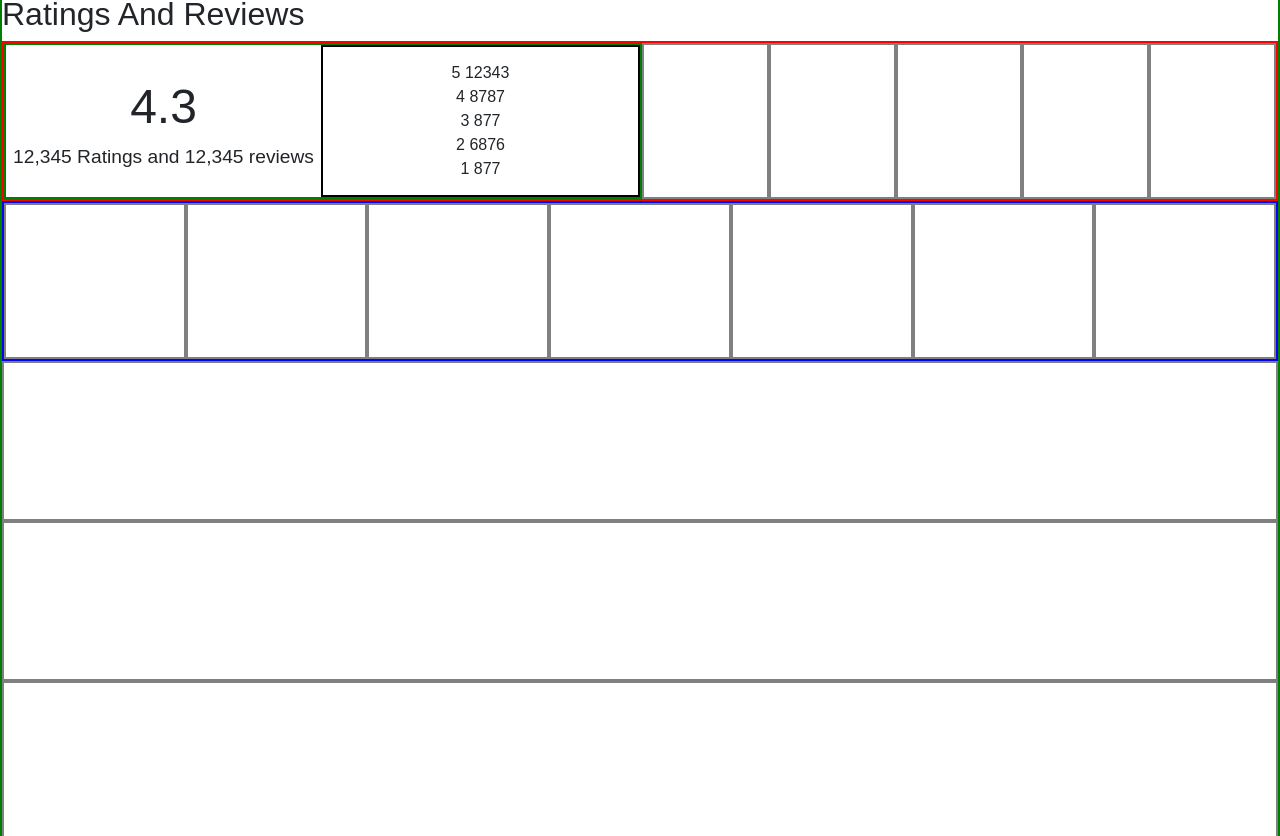
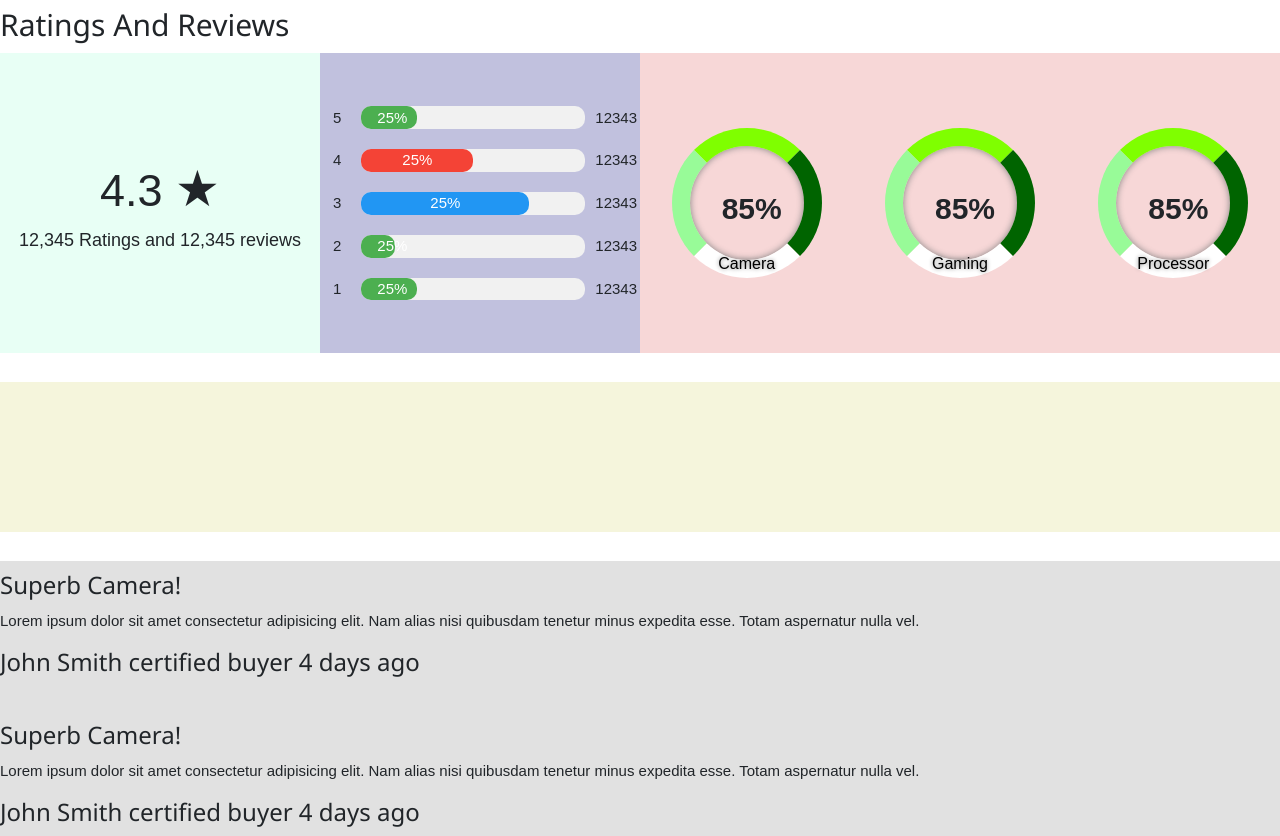
Before and after one commit to sahil28032005/e-commerse-frontend, a React (Create React App) app: page /product-details/1 in a window 1280 px wide. Shown: the part 1384-2220 px from the top of the page. Built offline with nearby package versions, Linux system fonts and the light colour scheme; no server answers.

Commit message:
ui template done for reviews and listing analytics

```diff
--- a/package.json
+++ b/package.json
@@ -3,11 +3,6 @@
   "version": "0.1.0",
   "private": true,
   "dependencies": {
-    "@fortawesome/fontawesome-svg-core": "^6.6.0",
-    "@fortawesome/free-brands-svg-icons": "^6.6.0",
-    "@fortawesome/free-regular-svg-icons": "^6.6.0",
-    "@fortawesome/free-solid-svg-icons": "^6.6.0",
-    "@fortawesome/react-fontawesome": "^0.2.2",
     "@react-oauth/google": "^0.12.1",
     "@testing-library/jest-dom": "^5.17.0",
     "@testing-library/react": "^13.4.0",
--- a/public/index.html
+++ b/public/index.html
@@ -8,7 +8,7 @@
   <meta name="theme-color" content="#000000" />
   <link href="https://cdn.jsdelivr.net/npm/bootstrap@5.3.3/dist/css/bootstrap.min.css" rel="stylesheet"
     integrity="sha384-QWTKZyjpPEjISv5WaRU9OFeRpok6YctnYmDr5pNlyT2bRjXh0JMhjY6hW+ALEwIH" crossorigin="anonymous">
-
+  <link rel="stylesheet" href="https://www.w3schools.com/w3css/4/w3.css">
   <meta name="description" content="Web site created using create-react-app" />
   <link rel="apple-touch-icon" href="%PUBLIC_URL%/logo192.png" />
   <!--
--- a/src/components/ProductDetails.js
+++ b/src/components/ProductDetails.js
@@ -3,7 +3,7 @@ import { useParams, useNavigate } from 'react-router-dom';
 import axios from 'axios';
 import styles from './styles/productDetails.module.css';
 import Footer from './Footer';
-import { FontAwesomeIcon } from '@fortawesome/react-fontawesome'
+
 
 
 // import productSchema from '../../../models/productSchema';
@@ -256,26 +256,66 @@ const ProductDetails = () => {
                 <div className={styles.raingsCount}>
                     <div className={styles.ratingListCont}>
                         <div className={styles.totalAvg}>
-                            <div style={{fontSize:'3rem'}}>4.3 <i className="fa-solid fa-star" style={{color: '#FFD43B'}}></i></div>
-                            <span style={{fontSize:'1.2rem'}}>12,345 Ratings and 12,345 reviews</span>
+                            <div style={{ fontSize: '3rem' }}>4.3 <span style={{ fontSize: '50px' }}>&#9733;</span></div>
+                            <span style={{ fontSize: '1.2rem' }}>12,345 Ratings and 12,345 reviews</span>
                         </div >
                         <div className={styles.listedRating}>
-                            <li style={{ listStyle: 'none' }}>5 12343</li>
-                            <li style={{ listStyle: 'none' }}>4 8787</li>
-                            <li style={{ listStyle: 'none' }}>3 877</li>
-                            <li style={{ listStyle: 'none' }}>2 6876</li>
-                            <li style={{ listStyle: 'none' }}>1 877</li>
+                            <li style={{ listStyle: 'none' }} className={styles.progressCont}>
+                                <div style={{ margin: '10px' }}>5</div>
+                                <div className="w3-light-grey" style={{ width: '70%', margin: '10px', borderRadius: '10px' }}>
+                                    <div className="w3-container w3-green w3-center" style={{ width: '25%', borderRadius: '10px' }}>25%</div>
+                                </div> 12343
+                            </li>
+                            <li style={{ listStyle: 'none' }} className={styles.progressCont}>
+                                <div style={{ margin: '10px' }}>4</div>
+                                <div className="w3-light-grey" style={{ width: '70%', margin: '10px', borderRadius: '10px' }}>
+                                    <div className="w3-container w3-red w3-center" style={{ width: '50%', borderRadius: '10px' }}>25%</div>
+                                </div> 12343
+                            </li>
+                            <li style={{ listStyle: 'none' }} className={styles.progressCont}>
+                                <div style={{ margin: '10px' }}>3</div>
+                                <div className="w3-light-grey" style={{ width: '70%', margin: '10px', borderRadius: '10px' }}>
+                                    <div className="w3-container w3-blue w3-center" style={{ width: '75%', borderRadius: '10px' }}>25%</div>
+                                </div> 12343
+                            </li>
+                            <li style={{ listStyle: 'none' }} className={styles.progressCont}>
+                                <div style={{ margin: '10px' }}>2</div>
+                                <div className="w3-light-grey" style={{ width: '70%', margin: '10px', borderRadius: '10px' }}>
+                                    <div className="w3-container w3-green w3-center" style={{ width: '15%', borderRadius: '10px' }}>25%</div>
+                                </div> 12343
+                            </li>
+                            <li style={{ listStyle: 'none' }} className={styles.progressCont}>
+                                <div style={{ margin: '10px' }}>1</div>
+                                <div className="w3-light-grey" style={{ width: '70%', margin: '10px', borderRadius: '10px' }}>
+                                    <div className="w3-container w3-green w3-center" style={{ width: '25%', borderRadius: '10px' }}>25%</div>
+                                </div> 12343
+                            </li>
                         </div>
                     </div>
                     <div className={styles.featureAnalytics}>
-                        <div className={styles.commonAnalytics}></div>
-                        <div className={styles.commonAnalytics}></div>
-                        <div className={styles.commonAnalytics}></div>
-                        <div className={styles.commonAnalytics}> </div>
-                        <div className={styles.commonAnalytics}></div>
+                        <div className={styles.commonAnalytics} style={{ display: 'flex', alignItems: 'center', justifyContent: 'center' }}>
+                            <div className={styles.progress1}>
+                                <div class={styles.uivalues}>85%</div>
+                                <div class={styles.uilabels}>Camera</div>
                             </div>
                         </div>
-                <div className={`${styles.customerImages} ${styles.featureAnalytics}`}>
+                        <div className={styles.commonAnalytics} style={{ display: 'flex', alignItems: 'center', justifyContent: 'center' }}>
+                            <div className={styles.progress1}>
+                                <div class={styles.uivalues}>85%</div>
+                                <div class={styles.uilabels}>Gaming</div>
+                            </div>
+                        </div>
+                        <div className={styles.commonAnalytics} style={{ display: 'flex', alignItems: 'center', justifyContent: 'center' }}>
+                            <div className={styles.progress1}>
+                                <div class={styles.uivalues}>85%</div>
+                                <div class={styles.uilabels}>Processor</div>
+                            </div>
+                        </div>
+                    </div>
+                </div>
+
+                <div className="secondRev">
+                    <div className={`${styles.customerImages} ${styles.userSidePhotos}`}>
 
                         <div className={styles.commonAnalytics}></div>
                         <div className={styles.commonAnalytics}></div>
@@ -286,12 +326,26 @@ const ProductDetails = () => {
                         <div className={styles.commonAnalytics}></div>
                     </div>
                     <div className={styles.actualReviewListing}>
-                    <div className={styles.reviewListElement}></div>
-                    <div className={styles.reviewListElement}></div>
-                    <div className={styles.reviewListElement}></div>
-                    <div className={styles.reviewListElement}></div>
+                        <div className={styles.reviewListElement}>
+                            <h3>Superb Camera!</h3>
+                            <p>Lorem ipsum dolor sit amet consectetur adipisicing elit. Nam alias nisi quibusdam tenetur minus expedita esse. Totam aspernatur nulla vel.</p>
+                            <h3>John Smith certified buyer 4 days ago</h3>
+                        </div>
+                        <div className={styles.reviewListElement}>
+                            <h3>Superb Camera!</h3>
+                            <p>Lorem ipsum dolor sit amet consectetur adipisicing elit. Nam alias nisi quibusdam tenetur minus expedita esse. Totam aspernatur nulla vel.</p>
+                            <h3>John Smith certified buyer 4 days ago</h3>
+                        </div>
+                        <div className={styles.reviewListElement}>
+                            <h3>Superb Camera!</h3>
+                            <p>Lorem ipsum dolor sit amet consectetur adipisicing elit. Nam alias nisi quibusdam tenetur minus expedita esse. Totam aspernatur nulla vel.</p>
+                            <h3>John Smith certified buyer 4 days ago</h3>
+                        </div>
+
 
                     </div>
+                </div>
+
             </div>
             <div>
                 <Footer />
--- a/src/components/styles/productDetails.module.css
+++ b/src/components/styles/productDetails.module.css
@@ -91,6 +91,7 @@
   box-shadow: 0 2px 6px rgba(0, 0, 0, 0.2);
 }
 
+
 /* mobile view */
 @media only screen and (max-width: 1500px) {
   .buyNowCont {
@@ -130,46 +131,61 @@
 
 /* for reviews section */
 .reviewSection {
-  border: 2px solid green;
+  /* border: 2px solid green; */
   width: 100%;
-  height: 70rem;
+  /* height: 70rem; */
 }
 
 .raingsCount {
   width: 100%;
-  height: 10rem;
-  border: 2px solid red;
+  height: 20rem;
+  /* border: 2px solid red; */
   display: flex;
 }
 
 .customerImages {
   width: 100%;
   height: 10rem;
-  border: 2px solid blue;
+  /* border: 2px solid blue; */
 }
 
 .ratingListCont {
   width: 100%;
-  border: 2px solid green;
+  /* border: 2px solid green; */
   height: 100%;
   display: flex;
   flex: 1;
 }
 
 .totalAvg {
-  border: 2 px solid yellow;
+  /* border: 2 px solid yellow; */
   flex: 1;
   text-align: center;
-  margin: auto 0;
+  background-color: rgb(232, 255, 245);
+  display: flex;
+  align-items: center;
+  justify-content: center;
+  flex-direction: column;
 }
 
 .listedRating {
-  border: 2px solid black;
+  /* border: 2px solid black; */
+  flex: 1;
+  display: flex;
+  /* align-items: center; */
+  justify-content: center;
+  flex-direction: column;
+  width: 100%;
+  background-color: rgb(193, 193, 222);
+}
+
+.userSidePhotos {
   flex: 1;
   display: flex;
   align-items: center;
   justify-content: center;
-  flex-direction: column;
+  background-color: beige;
+  margin: 29px 0;
 }
 
 .featureAnalytics {
@@ -177,10 +193,11 @@
   display: flex;
   align-items: center;
   justify-content: center;
+  background-color: rgb(247, 215, 215);
 }
 
 .commonAnalytics {
-  border: 2px solid gray;
+  /* border: 2px solid gray; */
   flex: 1;
   height: 100%;
 }
@@ -188,10 +205,83 @@
 .actualReviewListing {
   display: flex;
   flex-direction: column;
+  background-color: #e1e1e1;
 }
 
 .reviewListElement {
   width: 100%;
   height: 10rem;
-  border: 2px solid gray;
+  /* border: 2px solid gray; */
 }
+
+.progressCont {
+  display: flex;
+  align-items: center;
+  justify-content: center;
+}
+
+.progress1 {
+  width: 10rem;
+  height: 10rem;
+  border-radius: 9rem;
+  border: 1.2rem solid palegreen;
+  box-shadow: inset 0 0 7px grey;
+  border-left-color: palegreen;
+  border-top-color: chartreuse;
+  border-right-color: darkgreen;
+  border-bottom-color: white;
+  text-align: center;
+  box-sizing: border-box;
+  position: relative;
+}
+
+.uivalues {
+  top: 40px;
+  position: absolute;
+  left: 10px;
+  right: 0;
+  font-weight: 700;
+  font-size: 2.0rem;
+
+}
+
+.uilabels {
+
+  left: 0;
+  bottom: -16px;
+  text-shadow: 0 0 4px grey;
+  color: black;
+  position: absolute;
+  width: 100%;
+  font-size: 16px;
+}
+
+/* reviews responsiveness*/
+@media only screen and (max-width: 888px) {
+  .raingsCount {
+    flex-direction: column;
+    height: 40rem;
+  }
+}
+
+@media only screen and (max-width: 528px) {
+  .progress1 {
+    height: 8rem;
+    width: 8rem;
+  }
+
+  .uilabels {
+    font-size: 10px;
+  }
+
+  .uivalues {
+    font-size: 1.0rem;
+  }
+}
+
+@media only screen and (max-width: 419px) {
+  .progress1 {
+    height: 6rem;
+    width: 6rem;
+  }
+}
```
Lines whose indentation alone changed are shown as unchanged.
